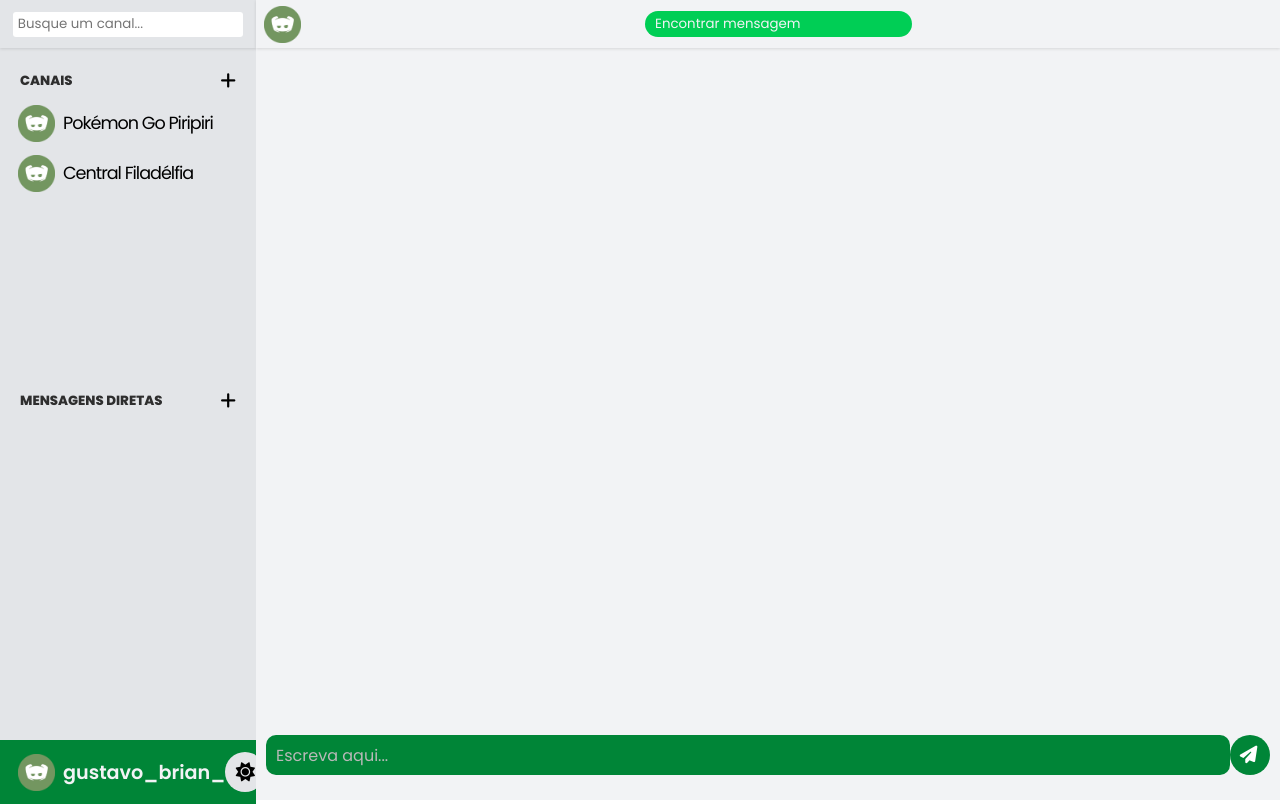
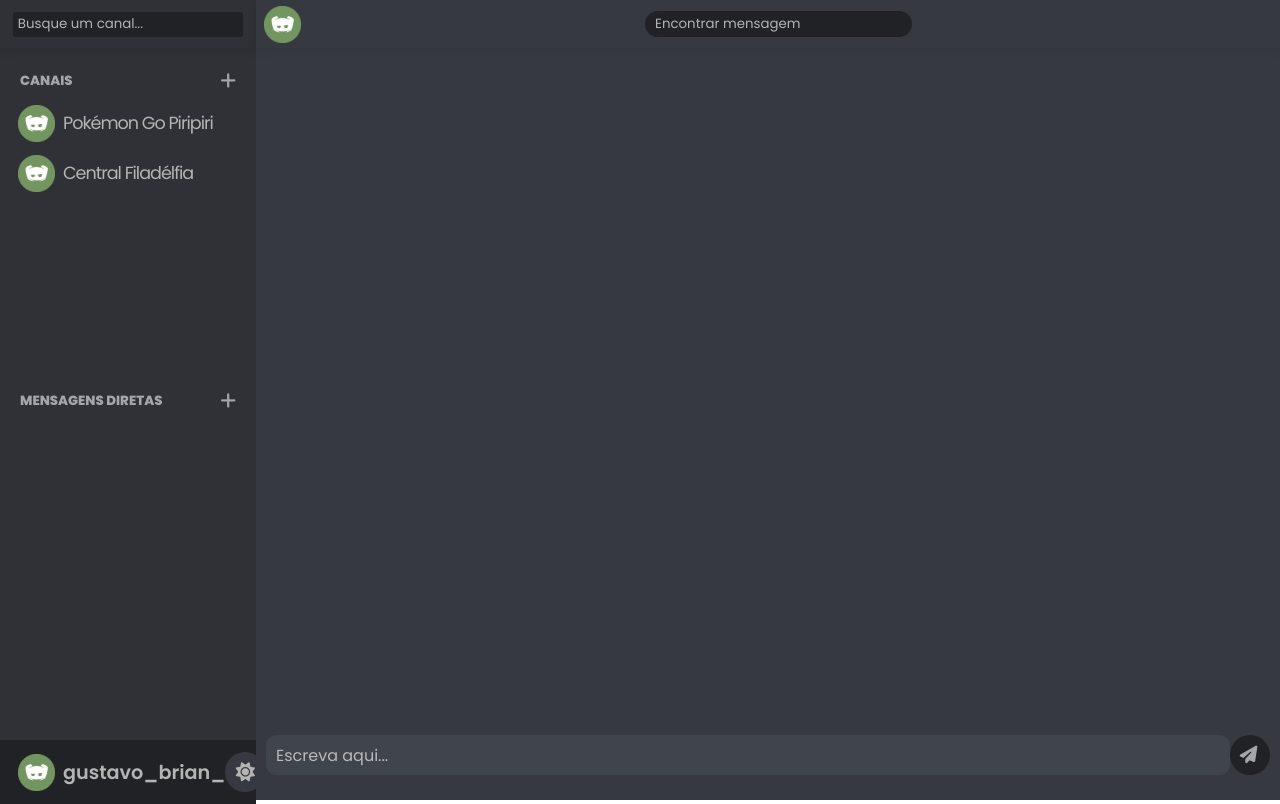
Before and after one commit to GustavoBrian08/concord, a plain HTML site: page chat.html in a window 1280 px wide. Both pictures are taken after a click on the button 245 px from the left and 772 px from the top of the page. Drawn offline with nearby package versions, Linux system fonts and the light colour scheme; no server answers.

Commit message:
Bug do tema escuro resolvido

```diff
--- a/chat.html
+++ b/chat.html
@@ -44,7 +44,7 @@
                     <img src="img/favicon.png" alt="test">
                     <h4 id="username-field">gustavo_brian_</h4>
                 </div>
-                <button id="change-theme-button" class="button-nav"><i id="icon-theme-button" class="fa-solid fa-moon"></i></button>
+                <button id="change-theme-button" class="button-nav" onclick="mudarTemaChat()"><i id="icon-theme-button" class="fa-solid fa-moon"></i></button>
             </span>
         </aside>
 
--- a/js/scripts.js
+++ b/js/scripts.js
@@ -23,22 +23,26 @@ const botaoLogin = function(){
     login_modal.style.display = 'flex';
 }
 
-change_theme_button.addEventListener('click', function(){
+const mudarTemaIndex = function(){
     if(icon_theme_button.classList.contains('fa-moon')){
         icon_theme_button.classList.replace('fa-moon', 'fa-sun');
     } else {
         icon_theme_button.classList.replace('fa-sun', 'fa-moon');
     }
-
-    // INDEX
     header_index.classList.toggle('dark-header-index');
     body_index.classList.toggle('dark-body-index');
     background_modal.classList.toggle('dark-background-modal');
+}
 
-    // CHAT
+const mudarTemaChat = function(){
+    if(icon_theme_button.classList.contains('fa-moon')){
+        icon_theme_button.classList.replace('fa-moon', 'fa-sun');
+    } else {
+        icon_theme_button.classList.replace('fa-sun', 'fa-moon');
+    }
     conversation.classList.toggle('dark-conversation');
     conversation_nav.classList.toggle('dark-conversation-nav');
     chat.classList.toggle('dark-chat');
     messages.classList.toggle('dark-messages');
     user_container.classList.toggle('dark-user-container');
-} )
+}
```
Also changed, not shown: index.html (+1 -1 lines).
